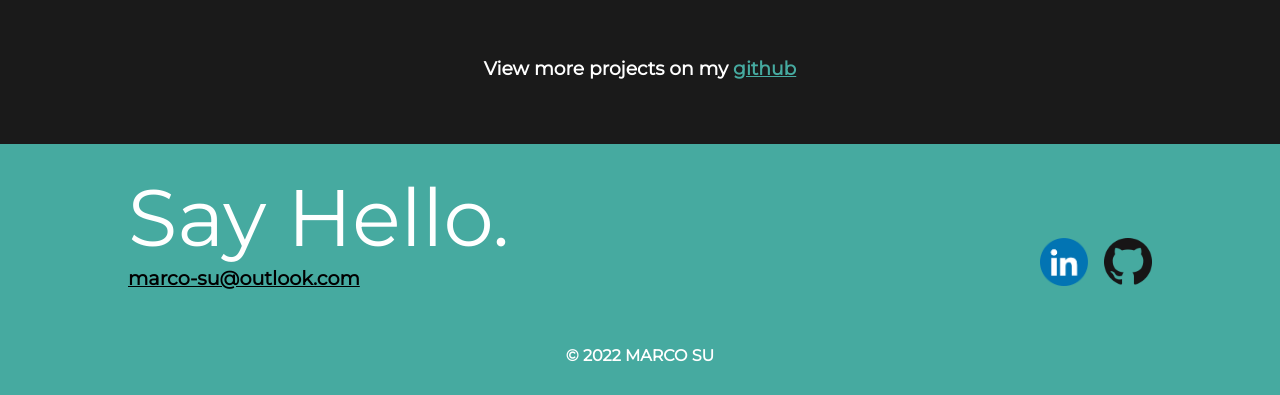
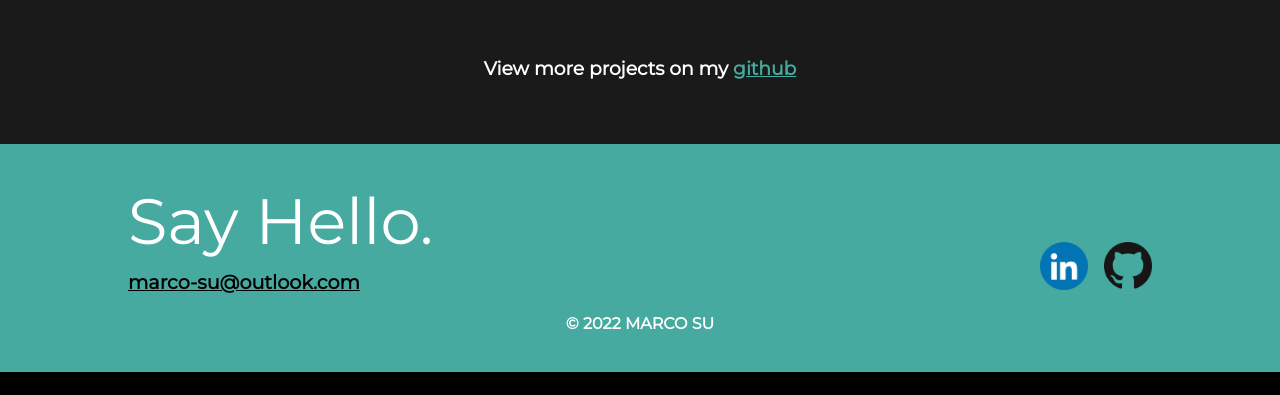
Before and after one commit to Marco-SKN/Portfolio-website, a React (Create React App) app: page / in a window 1280 px wide. Shown: the part 3422-3817 px from the top of the page. After the commit the page ends 3794 px from the top, so only its background shows below. Built offline with nearby package versions, Linux system fonts and the light colour scheme.

Commit message:
made footer smaller

```diff
--- a/src/App.css
+++ b/src/App.css
@@ -219,6 +219,7 @@ nav .nav-link {
   display: none;
   z-index: 9;
   transition: 0.7s ease-out;
+  border-top: 1px solid white;
 }
 
 .hamburger ul li {
@@ -439,25 +440,20 @@ section h1 {
 
 /* Contact */
 #contact {
+  width: 100vw;
+  padding: 3% 10%;
   display: flex;
   flex-direction: column;
-  height: 100%;
-  width: 100%;
-}
-
-.footer {
-  width: 100vw;
-  padding: 2% 10%;
-  display: flex;
-  justify-content: space-between;
-  width: 100%;
-  flex-wrap: wrap;
   overflow: hidden;
   background-color: var(--accent-color);
 }
 
-.footer .email {
-  margin-bottom: 30px;
+.footer {
+  display: flex;
+  justify-content: space-between;
+  flex-wrap: wrap;
+  padding-bottom: 20px;
+  background-color: var(--accent-color);
 }
 
 .footer .email span:hover {
@@ -465,10 +461,10 @@ section h1 {
 }
 
 .footer .email p {
-  font-size: 5rem;
+  font-size: 4rem;
   cursor: default;
   font-weight: normal;
-  padding: 0;
+  padding-bottom: 10px;
 }
 
 .footer .email a {
@@ -485,7 +481,6 @@ section h1 {
 .footer .socials {
   display: flex;
   align-items: flex-end;
-  margin-bottom: 30px;
 }
 
 .footer .socials img {
@@ -495,8 +490,6 @@ section h1 {
 }
 
 .contact p {
-  background: var(--accent-color);
-  padding-bottom: 30px;
   text-align: center;
   font-weight: bold;
 }
@@ -521,6 +514,10 @@ section h1 {
     padding: 5% 2%;
   }
 
+  #contact {
+    padding: 3% 5%;
+  }
+
   /* .skills-container .skillRow h4 {
     width: 15%;
   }
```
